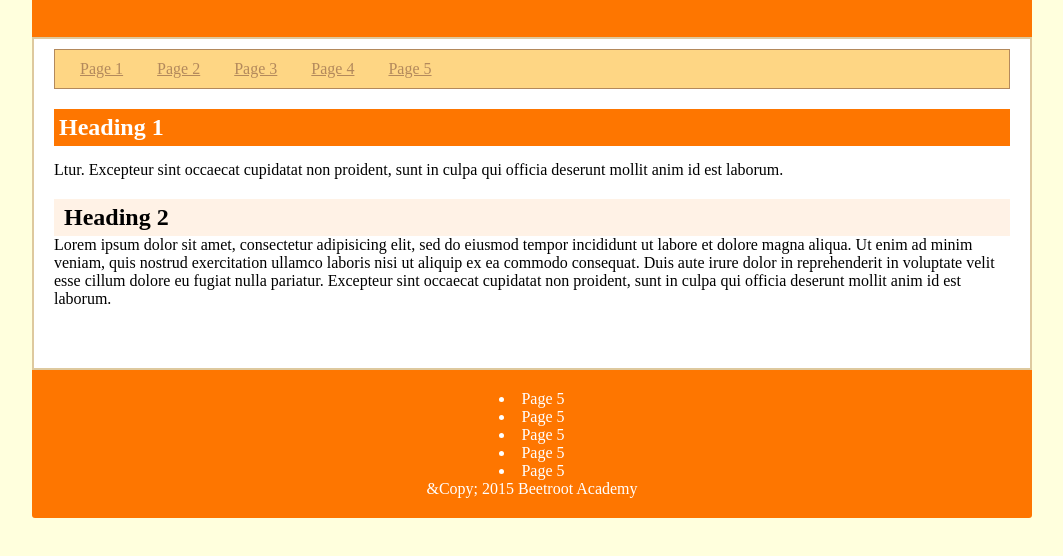
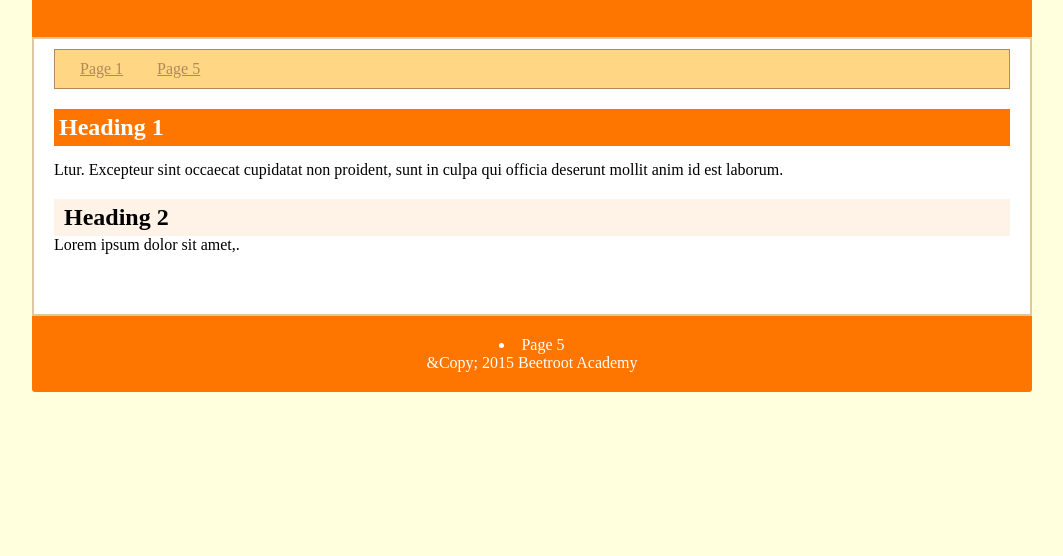
Before and after one commit to BazhenovD/BazhenovD_repoz, a plain HTML site: page index.html in a window 1280 px wide. Shown: the part 90-646 px from the top of the page, without its empty margins (108-1171 px from the left). Drawn offline with Linux system fonts and the light colour scheme.

Commit message:
new changes

```diff
--- a/index.html
+++ b/index.html
@@ -14,9 +14,7 @@
 		<nav>
 			<ul>
 				<li> <a href="/">Page 1</a></li>
-				<li> <a href="/">Page 2</a></li>
-				<li> <a href="/">Page 3</a></li>
-				<li> <a href="/">Page 4</a></li>
+
 				<li> <a href="/">Page 5</a></li>
 			</ul>
 		</nav>
@@ -28,20 +26,11 @@
 		</article>
 		<article>
 			<h2>Heading 2</h2>
-			<p>Lorem ipsum dolor sit amet, consectetur adipisicing elit, sed do eiusmod
-			tempor incididunt ut labore et dolore magna aliqua. Ut enim ad minim veniam,
-			quis nostrud exercitation ullamco laboris nisi ut aliquip ex ea commodo
-			consequat. Duis aute irure dolor in reprehenderit in voluptate velit esse
-			cillum dolore eu fugiat nulla pariatur. Excepteur sint occaecat cupidatat non
-			proident, sunt in culpa qui officia deserunt mollit anim id est laborum.</p>
+			<p>Lorem ipsum dolor sit amet,.</p>
 		</article>
 		</main>
 	</div>
 	<footer>
-	<li> <a href="/">Page 5</a></li>
-	<li> <a href="/">Page 5</a></li>
-	<li> <a href="/">Page 5</a></li>
-	<li> <a href="/">Page 5</a></li>
 	<li> <a href="/">Page 5</a></li>
 			<p>&Copy; 2015 <a href="http://beetroot.se">Beetroot Academy</a></p>
 	</footer>
```
